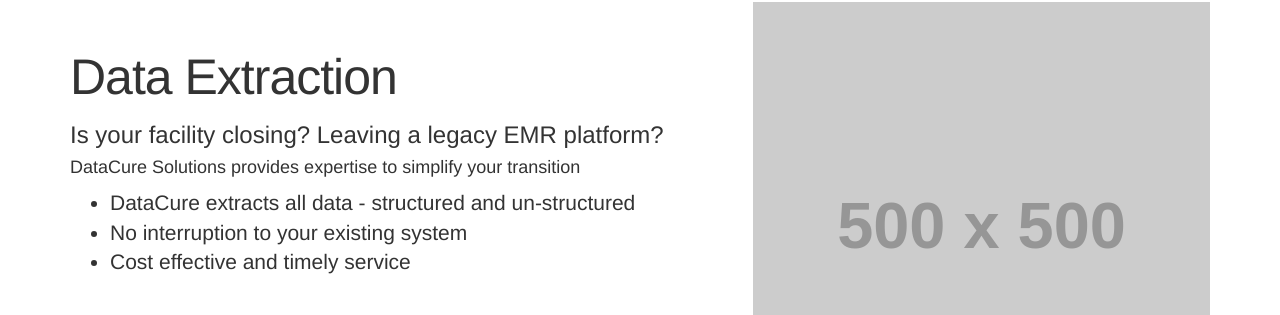
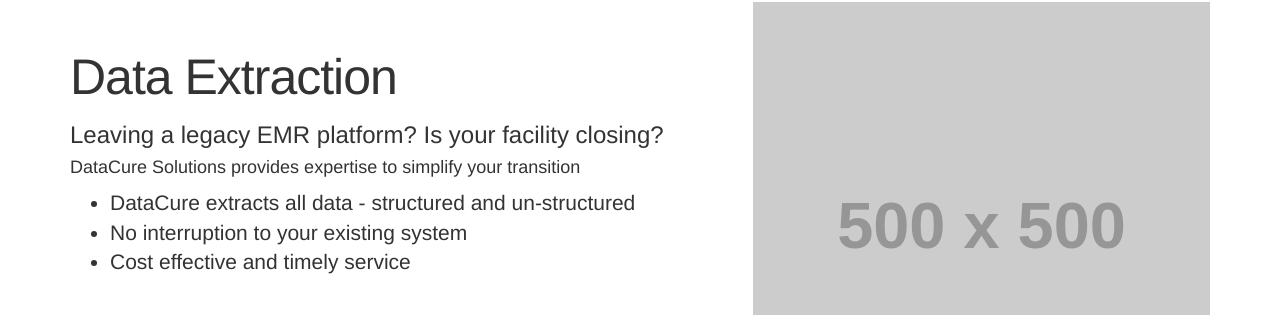
Before and after one commit to datacuresolutions/datacuresolutions.github.io, a Jekyll site: the page built from index.html, in a window 1280 px wide and 900 px high, scrolled down 807 px. Shown: the part 139-454 px from the top of the window. Built offline with Jekyll 4.4.1, drawn with Linux system fonts in a browser that asks for light colours; nearby versions of some CDN libraries; library files that are not in the unit come from our copies.

```diff
--- a/_includes/content/service_1_detail.md
+++ b/_includes/content/service_1_detail.md
@@ -1,4 +1,4 @@
-### Is your facility closing? Leaving a legacy EMR platform?
+### Leaving a legacy EMR platform? Is your facility closing?
 
 #### DataCure Solutions provides expertise to simplify your transition
 
```
